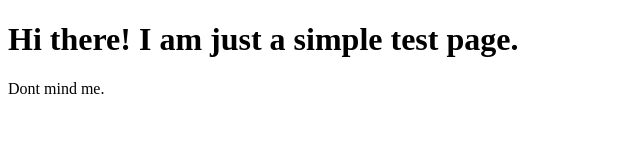
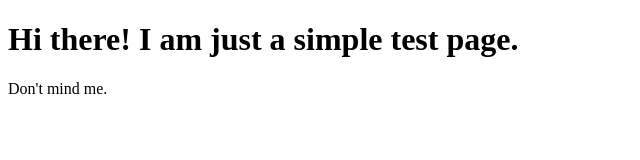
Before and after one commit to cherries-works/test, a plain HTML site: page src/index.html in a window 1280 px wide. Shown: the full height of the page, 0-640 px from the left. Drawn offline with Linux system fonts and the light colour scheme.

Commit message:
Fixed grammatical error

```diff
--- a/src/index.html
+++ b/src/index.html
@@ -10,7 +10,7 @@
         Hi there! I am just a simple test page.
     </h1>
     <p>
-        Dont mind me.
+        Don't mind me.
     </p>
 </body>
 </html>
```
